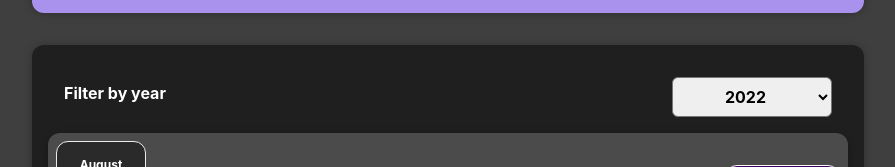
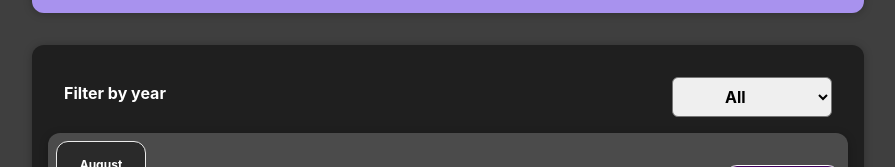
Before and after one commit to bernardobfg-clavis/expenses_react, a React (Create React App) app: page / in a window 1280 px wide. Shown: the part 271-438 px from the top of the page, without its empty margins (192-1087 px from the left). Built offline with nearby package versions, Linux system fonts and the light colour scheme.

Commit message:
add all conditial do filter

```diff
--- a/src/Expenses/Expenses/index.jsx
+++ b/src/Expenses/Expenses/index.jsx
@@ -9,7 +9,10 @@ export const Expenses = ({ expenses }) => {
   const filterChangeHandler = (event) => {
     const selectedYear = event.target.value;
     setFilteredYear(selectedYear);
-
+    if (selectedYear === "") {
+      setFilteredExpenses(expenses);
+      return;
+    }
     setFilteredExpenses(
       expenses.filter((expense) => {
         const expenseYear = String(expense.date.getFullYear());
--- a/src/Expenses/ExpensesFilter/index.jsx
+++ b/src/Expenses/ExpensesFilter/index.jsx
@@ -8,6 +8,7 @@ const ExpensesFilter = (props) => {
       <div className="expenses-filter__control">
         <label>Filter by year</label>
         <select onChange={props.onFilterChange} value={props.selected}>
+          <option value="">All</option>
           <option value="2022">2022</option>
           <option value="2021">2021</option>
           <option value="2020">2020</option>
```
